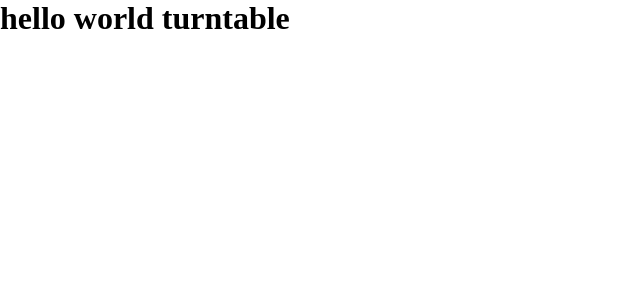
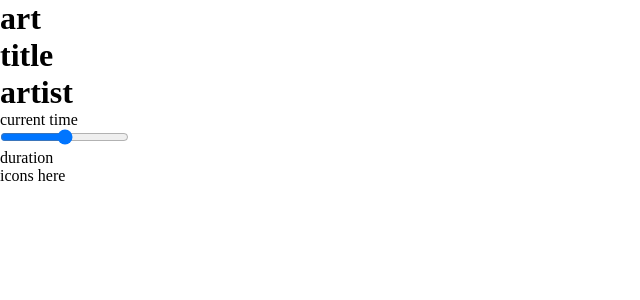
Before and after one commit to judeclark19/turntable, a React (Create React App) app: page / in a window 1280 px wide. Shown: the top 300 px of the page, without its empty margins (0-640 px from the left). Built offline with nearby package versions, Linux system fonts and the light colour scheme.

Commit message:
installed font awesome packages

```diff
--- a/package.json
+++ b/package.json
@@ -3,6 +3,9 @@
   "version": "0.1.0",
   "private": true,
   "dependencies": {
+    "@fortawesome/fontawesome-svg-core": "^1.2.32",
+    "@fortawesome/free-solid-svg-icons": "^5.15.1",
+    "@fortawesome/react-fontawesome": "^0.1.12",
     "@testing-library/jest-dom": "^5.11.6",
     "@testing-library/react": "^11.1.2",
     "@testing-library/user-event": "^12.2.2",
--- a/src/App.js
+++ b/src/App.js
@@ -1,9 +1,12 @@
 import "./styles/App.scss";
+import Player from "./components/Player";
+import SongDisplay from "./components/SongDisplay";
 
 function App() {
   return (
     <div>
-      <h1>hello world turntable</h1>
+      <SongDisplay />
+      <Player />
     </div>
   );
 }
--- /dev/null
+++ b/src/components/Player.jsx
@@ -0,0 +1,16 @@
+import React from "react";
+
+function Player() {
+  return (
+    <div className="player">
+      <div className="time-control">
+        <p>current time</p>
+        <input type="range" />
+        <p>duration</p>
+      </div>
+      <div className="play-control">icons here</div>
+    </div>
+  );
+}
+
+export default Player;
--- /dev/null
+++ b/src/components/SongDisplay.jsx
@@ -0,0 +1,13 @@
+import React from "react";
+
+function SongDisplay() {
+  return (
+    <div className="song-display">
+      <h1>art</h1>
+      <h1>title</h1>
+      <h1>artist</h1>
+    </div>
+  );
+}
+
+export default SongDisplay;
```
Also changed, not shown: 1 other file (tests, documents, lock files or other folders).
